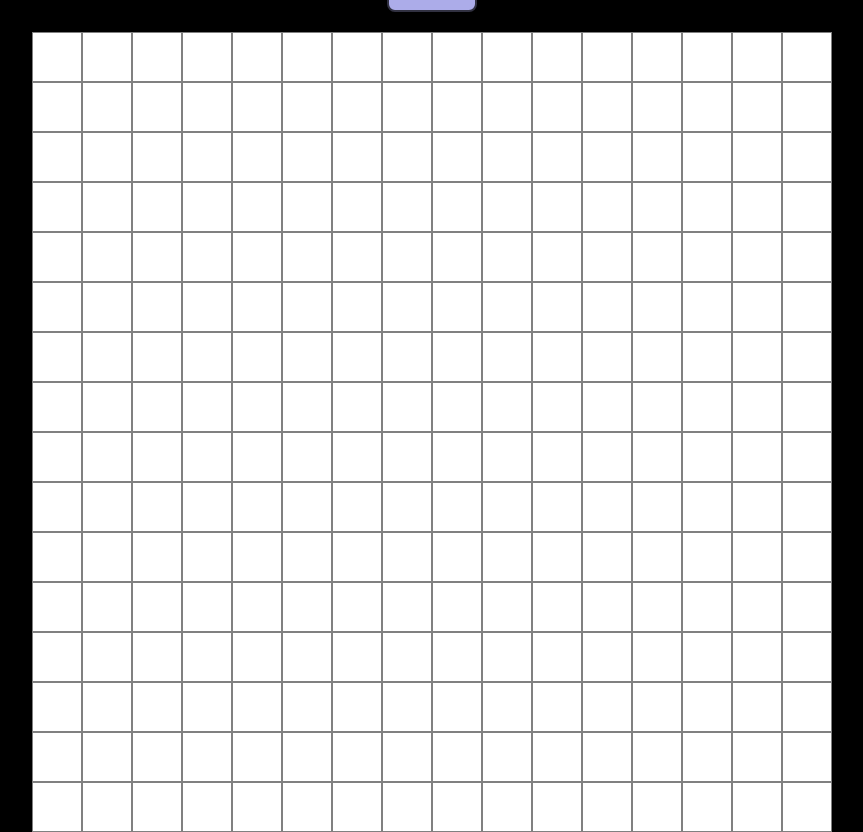
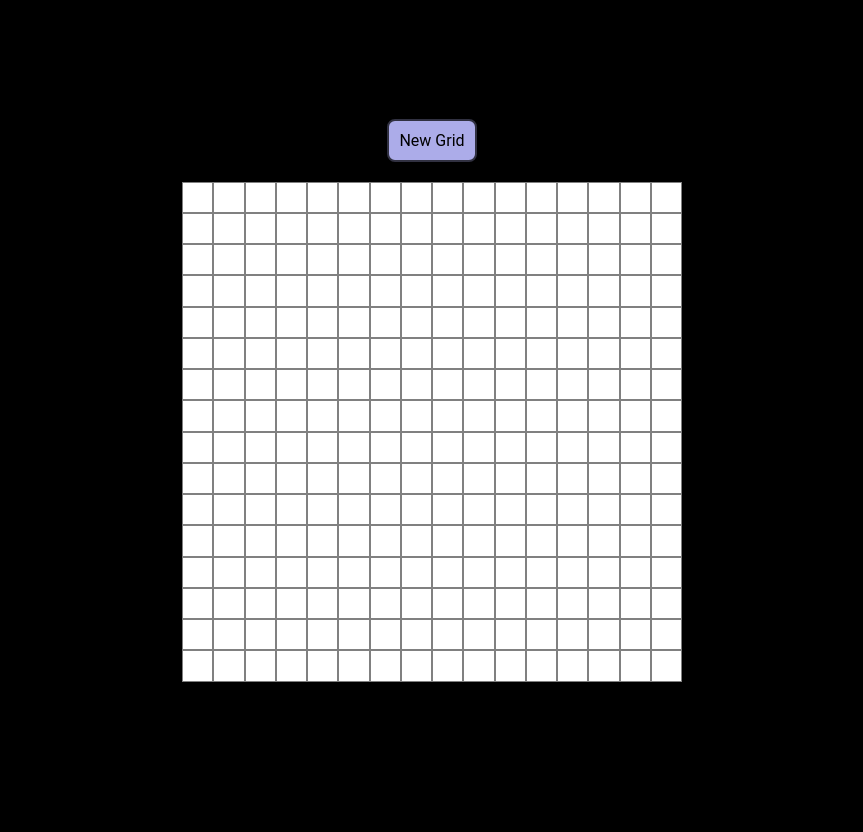
Before and after one commit to atshepherd/etch-a-sketch, a plain HTML site: page index.html in a window 1280 px wide. Shown: the whole page, without its empty margins (208-1071 px from the left). After the commit the page ends 800 px from the top, so only its background shows below. Drawn offline with Linux system fonts and the light colour scheme.

Commit message:
Fix dynamic sizing of squares

```diff
--- a/script.js
+++ b/script.js
@@ -1,12 +1,16 @@
 function createGrid() {
     let divContainer = document.querySelector(".container");
 
-    for (i = 1; i <= input; i++) {
-     let newDiv = document.createElement("div");
-     newDiv.setAttribute("class", "square");
-     divContainer.appendChild(newDiv);
-    }
-}
+    let squareSize = 500 / input;
+
+    for (let i = 0; i < input * input; i++) {
+        let newDiv = document.createElement("div");
+        newDiv.setAttribute("class", "square");
+        newDiv.style.width = `${squareSize}px`;
+        newDiv.style.height = `${squareSize}px`;
+        divContainer.appendChild(newDiv);
+            }
+        }
 
 function clearGrid() {
     let allSquares = document.getElementsByClassName('square');
@@ -35,7 +39,7 @@ function getNewGridInput() {
     }
 }
 
-let input = 256;
+let input = 16;
 
 createGrid();
 
--- a/style.css
+++ b/style.css
@@ -18,18 +18,13 @@ body {
 .container {
     display: flex;
     flex-wrap: wrap;
-    width: 800px;
-    height: 800px;
+    width: 500px;
+    height: 500px;
     background-color: white;
 }
 
 .square {
     border: 1px solid gray;
-    width: 50px;
-    height: 50px;
-    display: flex;
-    justify-content: center;
-    align-items: center;
 }
 
 button {
```
